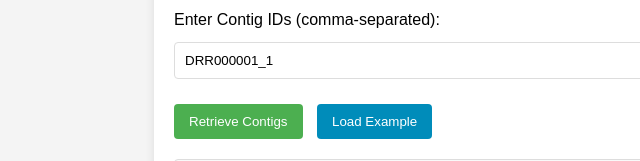
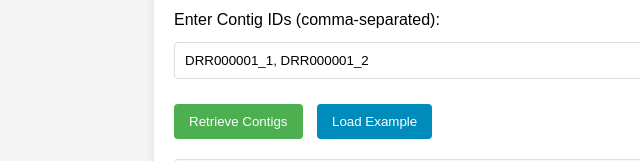
Before and after one commit to ayotomiwaa/get_contigs_html, a plain HTML site: page index.html in a window 1280 px wide. Both pictures are taken after a click on the button "Load Example". Shown: the part 210-371 px from the top of the page, 66-706 px from the left. Drawn offline with Linux system fonts and the light colour scheme.

Commit message:
Update index.html

```diff
--- a/index.html
+++ b/index.html
@@ -119,7 +119,7 @@
 
         function loadExample() {
             document.getElementById('sra').value = 'DRR000001';
-            document.getElementById('contig').value = "DRR000001_1", "DRR000001_2";
+            document.getElementById('contig').value = "DRR000001_1, DRR000001_2";
         }
 
         async function retrieveContigs(event) {
```
